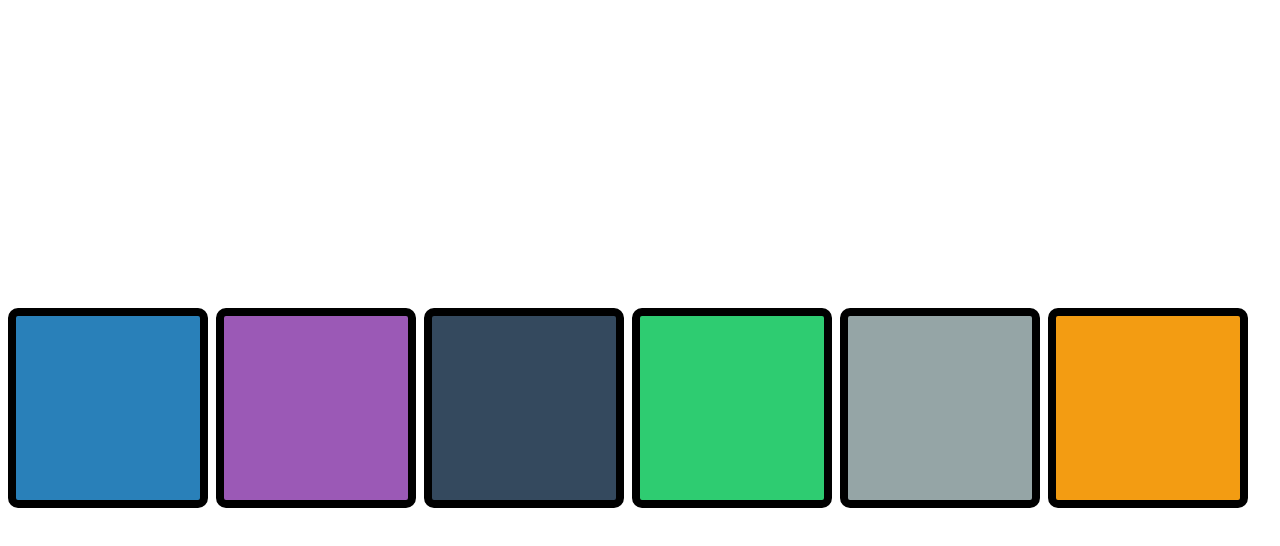
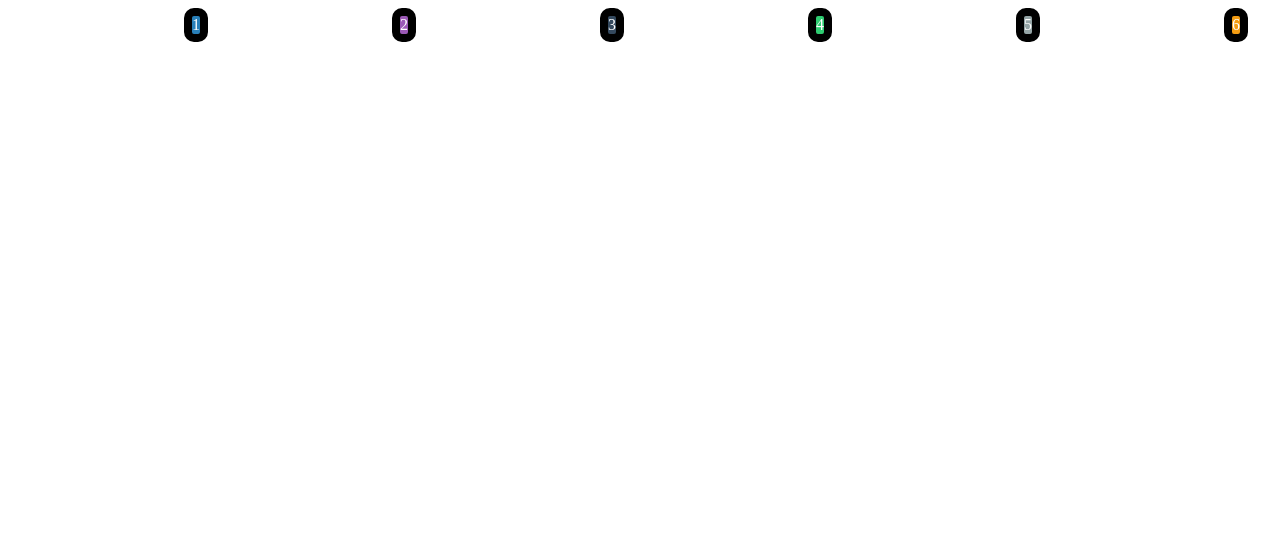
Before and after one commit to DasolPark/Nico_CSS_CSS-Master-Class, a plain HTML site: page grid.html in a window 1280 px wide. Drawn offline with Linux system fonts and the light colour scheme.

Commit message:
2-8. Justify Items, Align Items and Place Items

```diff
--- a/grid.html
+++ b/grid.html
@@ -11,9 +11,9 @@
         grid-auto-rows: 200px;
         grid-template-columns: repeat(auto-fit, 200px);
         grid-gap: 0.5rem;
-        /* justify-content: center;
-        align-content: center; */
-        place-content: center start;
+        /* align-items: center;
+        justify-items: center; */
+        place-items: start end;
         height: 100vh;
       }
 
@@ -46,12 +46,12 @@
   </head>
   <body>
     <div class="grid-container">
-      <div class="grid-item"></div>
-      <div class="grid-item"></div>
-      <div class="grid-item"></div>
-      <div class="grid-item"></div>
-      <div class="grid-item"></div>
-      <div class="grid-item"></div>
+      <div class="grid-item">1</div>
+      <div class="grid-item">2</div>
+      <div class="grid-item">3</div>
+      <div class="grid-item">4</div>
+      <div class="grid-item">5</div>
+      <div class="grid-item">6</div>
     </div>
   </body>
 </html>
```
Also changed, not shown: README.md.
